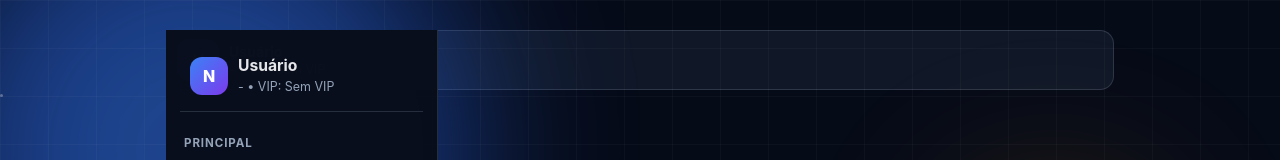
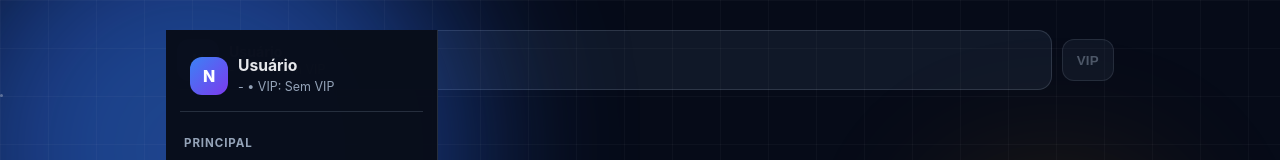
Before and after one commit to magnatazk20/mancera-frontend, a React (Vite) app: page /tasks in a window 1280 px wide. Shown: the top 160 px of the page. Built offline with nearby package versions, Linux system fonts and the light colour scheme.

Commit message:
feat: add VIP button on dashboard header gated by paid deposit

```diff
--- a/src/components/AppSidebar.css
+++ b/src/components/AppSidebar.css
@@ -115,6 +115,40 @@
   margin-bottom: 14px;
 }
 
+.app-sidebar-user-row {
+  display: flex;
+  align-items: center;
+  gap: 10px;
+  min-width: 0;
+  flex: 1;
+}
+
+.app-sidebar-vip-btn {
+  border: 1px solid rgba(56, 189, 248, 0.45);
+  background: linear-gradient(135deg, rgba(14, 116, 144, 0.55), rgba(37, 99, 235, 0.55));
+  color: #e0f2fe;
+  border-radius: 12px;
+  height: 42px;
+  padding: 0 14px;
+  font-weight: 700;
+  letter-spacing: 0.02em;
+  cursor: pointer;
+  transition: transform 0.15s ease, opacity 0.2s ease, border-color 0.2s ease;
+}
+
+.app-sidebar-vip-btn:hover:not(:disabled) {
+  transform: translateY(-1px);
+  border-color: rgba(125, 211, 252, 0.8);
+}
+
+.app-sidebar-vip-btn:disabled {
+  cursor: not-allowed;
+  opacity: 0.5;
+  border-color: rgba(148, 163, 184, 0.35);
+  background: rgba(51, 65, 85, 0.45);
+  color: #94a3b8;
+}
+
 .menu-toggle {
   width: 42px;
   height: 42px;
--- a/src/components/AppSidebar.tsx
+++ b/src/components/AppSidebar.tsx
@@ -14,6 +14,11 @@ type VipResponse = {
   vip?: {
     levelName?: string
   } | null
+}
+
+type PaidTransactionResponse = {
+  ok?: boolean
+  total?: number
 }
 
 function SideIcon({
@@ -109,6 +114,7 @@ export default function AppSidebar() {
   const { pathname } = useLocation()
   const [menuOpen, setMenuOpen] = useState(false)
   const [vipLabel, setVipLabel] = useState('Sem VIP')
+  const [canClickVip, setCanClickVip] = useState(false)
 
   const raw = localStorage.getItem('user') ?? sessionStorage.getItem('user')
   let user: StoredUser | null = null
@@ -148,6 +154,30 @@ export default function AppSidebar() {
     loadVip()
   }, [user?.id])
 
+  useEffect(() => {
+    const loadPaidDepositStatus = async () => {
+      if (!user?.id) {
+        setCanClickVip(false)
+        return
+      }
+
+      try {
+        const res = await fetch(`${API_URL}/api/transactions/paid/${user.id}?limit=1`)
+        if (!res.ok) {
+          setCanClickVip(false)
+          return
+        }
+
+        const data = await res.json() as PaidTransactionResponse
+        setCanClickVip(Number(data?.total ?? 0) > 0)
+      } catch {
+        setCanClickVip(false)
+      }
+    }
+
+    loadPaidDepositStatus()
+  }, [user?.id])
+
   const go = (route: string) => {
     navigate(route)
     setMenuOpen(false)
@@ -175,12 +205,25 @@ export default function AppSidebar() {
         >
           <SideIcon name="menu" className="icon" />
         </button>
-        <div className="user-chip app-sidebar-chip">
-          <div className="avatar">{(user?.name?.[0] ?? 'U').toUpperCase()}</div>
-          <div>
-            <strong>{user?.name ?? 'Usuário'}</strong>
-            <p>{user?.phone ?? '-'} • VIP: {vipLabel}</p>
+
+        <div className="app-sidebar-user-row">
+          <div className="user-chip app-sidebar-chip">
+            <div className="avatar">{(user?.name?.[0] ?? 'U').toUpperCase()}</div>
+            <div>
+              <strong>{user?.name ?? 'Usuário'}</strong>
+              <p>{user?.phone ?? '-'} • VIP: {vipLabel}</p>
+            </div>
           </div>
+
+          <button
+            type="button"
+            className="app-sidebar-vip-btn"
+            onClick={() => canClickVip && navigate('/vip')}
+            disabled={!canClickVip}
+            title={canClickVip ? 'Acessar VIP' : 'Disponível apenas para quem tem depósito com status pago'}
+          >
+            VIP
+          </button>
         </div>
       </header>
 
```
Also changed, not shown: 1 other file (tests, documents, lock files or other folders).
